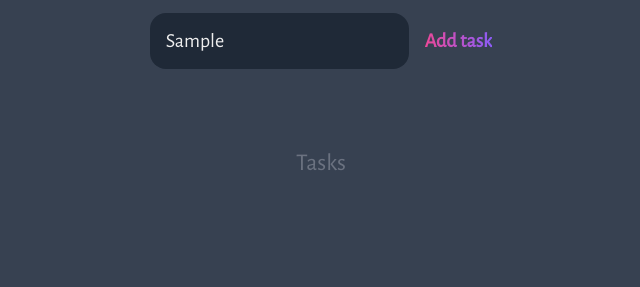
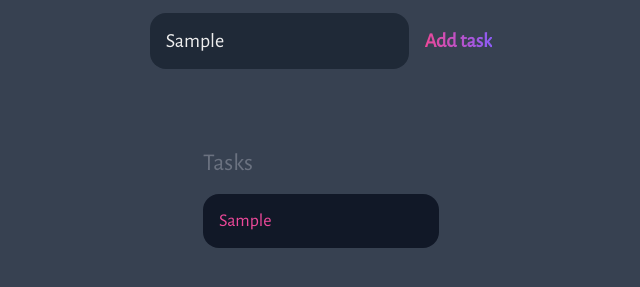
Before and after one commit to Cynthia-Isutsa/To-do-list, a plain HTML site: page index.html in a window 1280 px wide. Both pictures are taken after typing "Sample" into the empty fields and a click on the input "Add task". Shown: the part 83-370 px from the top of the page, without its empty margins (319-959 px from the left). Drawn offline with nearby package versions, Linux system fonts and the light colour scheme.

Commit message:
js for the tasks

```diff
--- a/css.css
+++ b/css.css
@@ -116,10 +116,10 @@ margin: 0 -0.5rem;
     text-transform: uppercase;
     transition: 0.4s;
 }
-#tasks .task .actions button:hover{
+.task .actions button:hover{
     opacity: 0.8;
 }
-#tasks .task .actions button:active{
+.task .actions button:active{
     opacity: 0.6;
 }
 .task .actions .edit{
--- a/script.js
+++ b/script.js
@@ -1,6 +1,6 @@
 window.addEventListener('load', () =>{
     const form = document.querySelector("#task-list")
-    const input = document.querySelector("new-task-input")
+    const input = document.querySelector("#new-task-input")
     const list_el = document.querySelector("#tasks")
 
 form.addEventListener('submit', (e) => {
@@ -10,10 +10,27 @@ form.addEventListener('submit', (e) => {
 
     if(!task){
         alert("Please fill out the task!")
-    }else{
-        console.log("Success")
+        return
     }
 
+    const task_el = document.createElement("div")
+    task_el.classList.add("task")
+
+    const task_content_el = document.createElement("div")
+    task_content_el.classList.add("content")
+
+
+    task_el.appendChild(task_content_el)
+
+    const task_input_el = document.createElement("input")
+    task_input_el.classList.add("text")
+    task_input_el.type = "text"
+    task_input_el.value = task
+    task_input_el.setAttribute = ("readonly", "readonly")
+
+    task_content_el.appendChild(task_input_el)
+
+    list_el.appendChild(task_el)
 
 })
 
```
